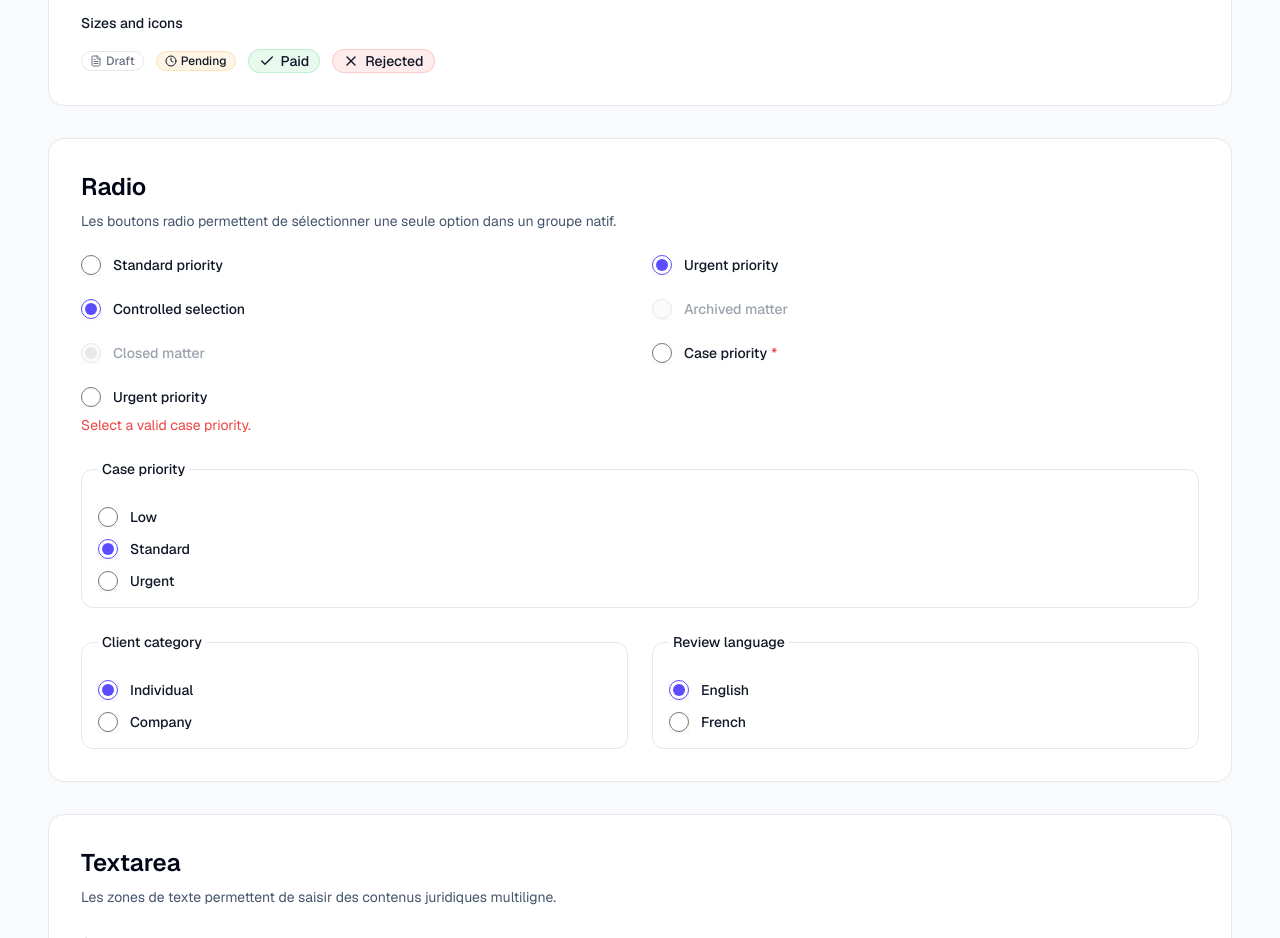
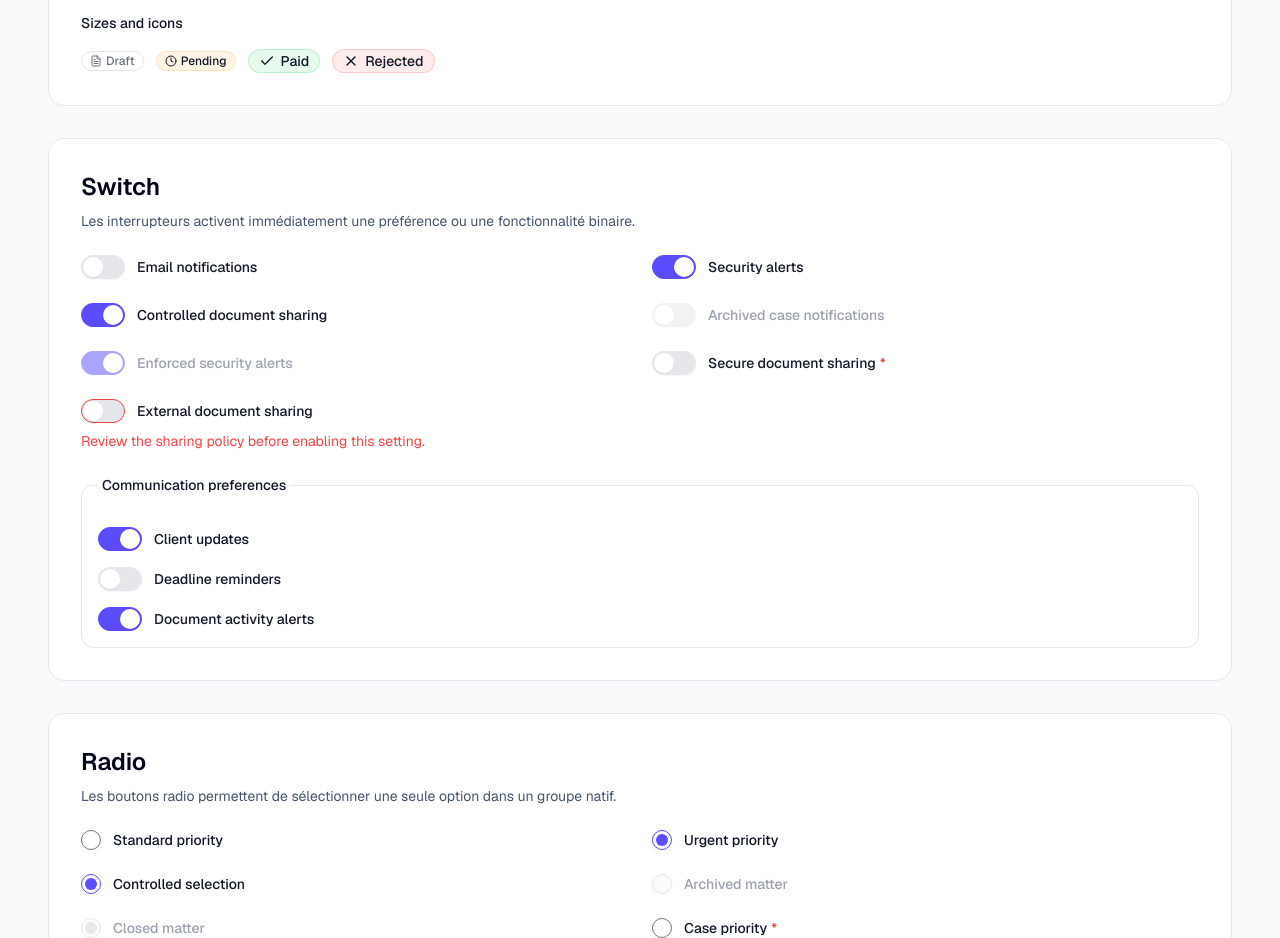
Before and after one commit to Allan-77120/legora, a Next.js app: page /design-system in a window 1280 px wide. Shown: the part 2000-2938 px from the top of the page. Built offline with nearby package versions, Linux system fonts and the light colour scheme.

Commit message:
feat(ui): add production-ready Switch component

```diff
--- a/src/app/design-system/page.tsx
+++ b/src/app/design-system/page.tsx
@@ -25,6 +25,7 @@ import {
   Label,
   Radio,
   Select,
+  Switch,
   Textarea,
 } from "@/components/ui";
 
@@ -288,6 +289,137 @@ export default function UIPage() {
                     Rejected
                   </Badge>
                 </div>
+              </div>
+            </div>
+          </section>
+
+          <section className="rounded-[16px] border border-[#E5E7EB] bg-white p-8">
+            <div className="space-y-6">
+              <div>
+                <h2 className="text-2xl font-semibold text-slate-950">
+                  Switch
+                </h2>
+
+                <p className="mt-2 text-sm text-slate-600">
+                  Les interrupteurs activent immédiatement une préférence ou
+                  une fonctionnalité binaire.
+                </p>
+              </div>
+
+              <div className="grid gap-6 md:grid-cols-2">
+                <div className="flex items-center gap-3">
+                  <Switch id="switch-email-notifications" />
+                  <Label htmlFor="switch-email-notifications">
+                    Email notifications
+                  </Label>
+                </div>
+
+                <div className="flex items-center gap-3">
+                  <Switch id="switch-security-alerts" defaultChecked />
+                  <Label htmlFor="switch-security-alerts">
+                    Security alerts
+                  </Label>
+                </div>
+
+                <div className="flex items-center gap-3">
+                  <Switch
+                    id="switch-controlled-sharing"
+                    checked
+                    readOnly
+                  />
+                  <Label htmlFor="switch-controlled-sharing">
+                    Controlled document sharing
+                  </Label>
+                </div>
+
+                <div className="flex items-center gap-3">
+                  <Switch id="switch-disabled-notifications" disabled />
+                  <Label htmlFor="switch-disabled-notifications" disabled>
+                    Archived case notifications
+                  </Label>
+                </div>
+
+                <div className="flex items-center gap-3">
+                  <Switch
+                    id="switch-disabled-security"
+                    defaultChecked
+                    disabled
+                  />
+                  <Label htmlFor="switch-disabled-security" disabled>
+                    Enforced security alerts
+                  </Label>
+                </div>
+
+                <div className="flex items-center gap-3">
+                  <Switch
+                    id="switch-required-sharing"
+                    name="secureSharing"
+                    required
+                  />
+                  <Label
+                    htmlFor="switch-required-sharing"
+                    requiredIndicator
+                  >
+                    Secure document sharing
+                  </Label>
+                </div>
+
+                <div className="space-y-2">
+                  <div className="flex items-center gap-3">
+                    <Switch
+                      id="switch-invalid-sharing"
+                      aria-invalid="true"
+                      aria-describedby="switch-invalid-sharing-error"
+                    />
+                    <Label htmlFor="switch-invalid-sharing">
+                      External document sharing
+                    </Label>
+                  </div>
+                  <p
+                    id="switch-invalid-sharing-error"
+                    className="text-sm text-[var(--danger)]"
+                  >
+                    Review the sharing policy before enabling this setting.
+                  </p>
+                </div>
+
+                <fieldset className="space-y-4 rounded-[var(--radius-md)] border border-[var(--border)] p-4 md:col-span-2">
+                  <legend className="px-1 text-sm font-medium text-[var(--text-primary)]">
+                    Communication preferences
+                  </legend>
+
+                  <div className="flex items-center gap-3">
+                    <Switch
+                      id="switch-group-client-updates"
+                      name="clientUpdates"
+                      defaultChecked
+                    />
+                    <Label htmlFor="switch-group-client-updates">
+                      Client updates
+                    </Label>
+                  </div>
+
+                  <div className="flex items-center gap-3">
+                    <Switch
+                      id="switch-group-deadline-reminders"
+                      name="deadlineReminders"
+                    />
+                    <Label htmlFor="switch-group-deadline-reminders">
+                      Deadline reminders
+                    </Label>
+                  </div>
+
+                  <div className="flex items-center gap-3">
+                    <Switch
+                      id="switch-group-document-alerts"
+                      name="documentAlerts"
+                      defaultChecked
+                    />
+                    <Label htmlFor="switch-group-document-alerts">
+                      Document activity alerts
+                    </Label>
+                  </div>
+                </fieldset>
               </div>
             </div>
           </section>
--- /dev/null
+++ b/src/components/ui/Switch.tsx
@@ -0,0 +1,32 @@
+import * as React from "react";
+
+import { cn } from "@/lib/utils";
+
+export type SwitchProps = Omit<
+  React.InputHTMLAttributes<HTMLInputElement>,
+  "role" | "type"
+>;
+
+export const Switch = React.forwardRef<HTMLInputElement, SwitchProps>(
+  ({ className, ...props }, ref) => {
+    return (
+      <span className="relative inline-flex h-6 w-11 shrink-0 align-middle">
+        <input
+          {...props}
+          ref={ref}
+          type="checkbox"
+          role="switch"
+          className={cn(
+            "peer absolute inset-0 z-10 h-full w-full cursor-pointer opacity-0 disabled:cursor-not-allowed",
+            className,
+          )}
+        />
+        <span
+          aria-hidden="true"
+          className="relative inline-flex h-6 w-11 rounded-full border border-[var(--border)] bg-[var(--border)] shadow-[var(--shadow-sm)] transition duration-200 ease-in-out after:absolute after:left-[1px] after:top-[1px] after:h-5 after:w-5 after:rounded-full after:bg-[var(--surface)] after:shadow-[var(--shadow-sm)] after:transition-transform after:duration-200 after:ease-in-out peer-hover:border-[var(--text-muted)] peer-focus-visible:ring-2 peer-focus-visible:ring-[var(--primary)] peer-focus-visible:ring-offset-2 peer-checked:border-[var(--primary)] peer-checked:bg-[var(--primary)] peer-checked:after:translate-x-5 peer-disabled:cursor-not-allowed peer-disabled:opacity-50 peer-aria-invalid:border-[var(--danger)] peer-aria-invalid:peer-focus-visible:ring-[var(--danger)]"
+        />
+      </span>
+    );
+  },
+);
+Switch.displayName = "Switch";
--- a/src/components/ui/index.ts
+++ b/src/components/ui/index.ts
@@ -8,4 +8,5 @@ export * from "./Input";
 export * from "./Label";
 export * from "./Radio";
 export * from "./Select";
+export * from "./Switch";
 export * from "./Textarea";
```
Also changed, not shown: 2 other files (tests, documents, lock files or other folders).
